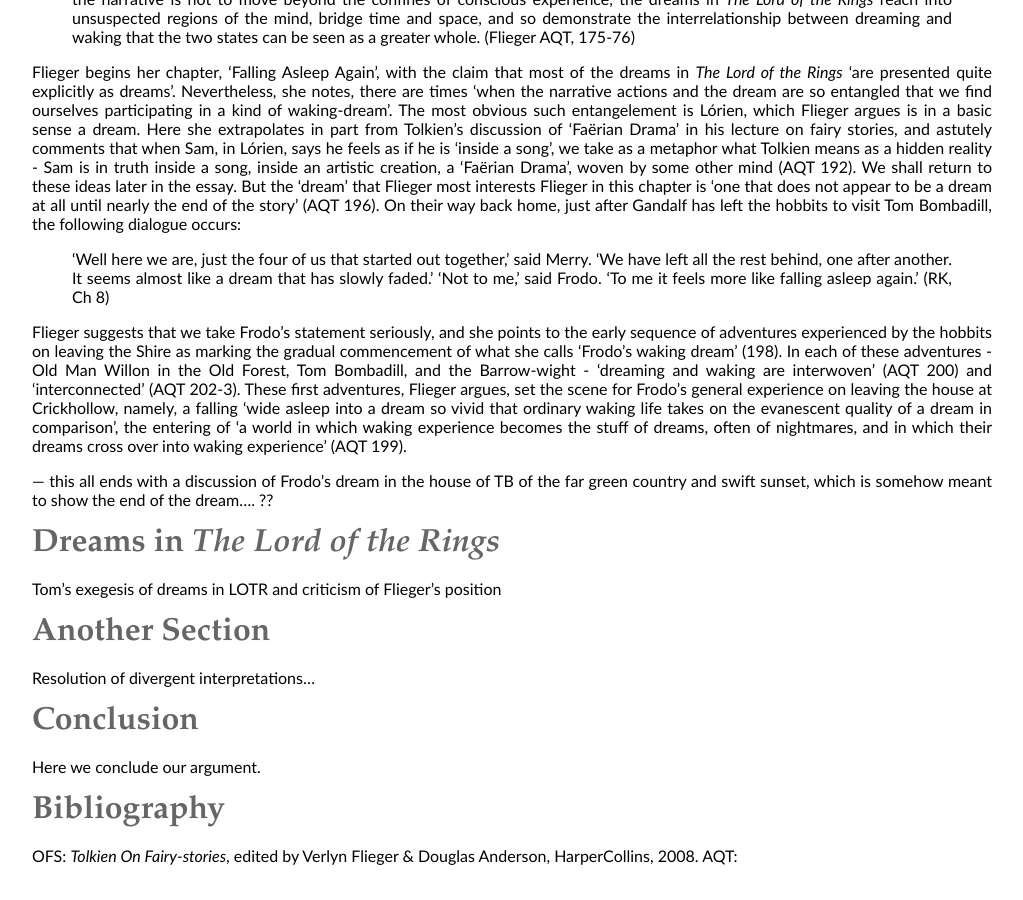
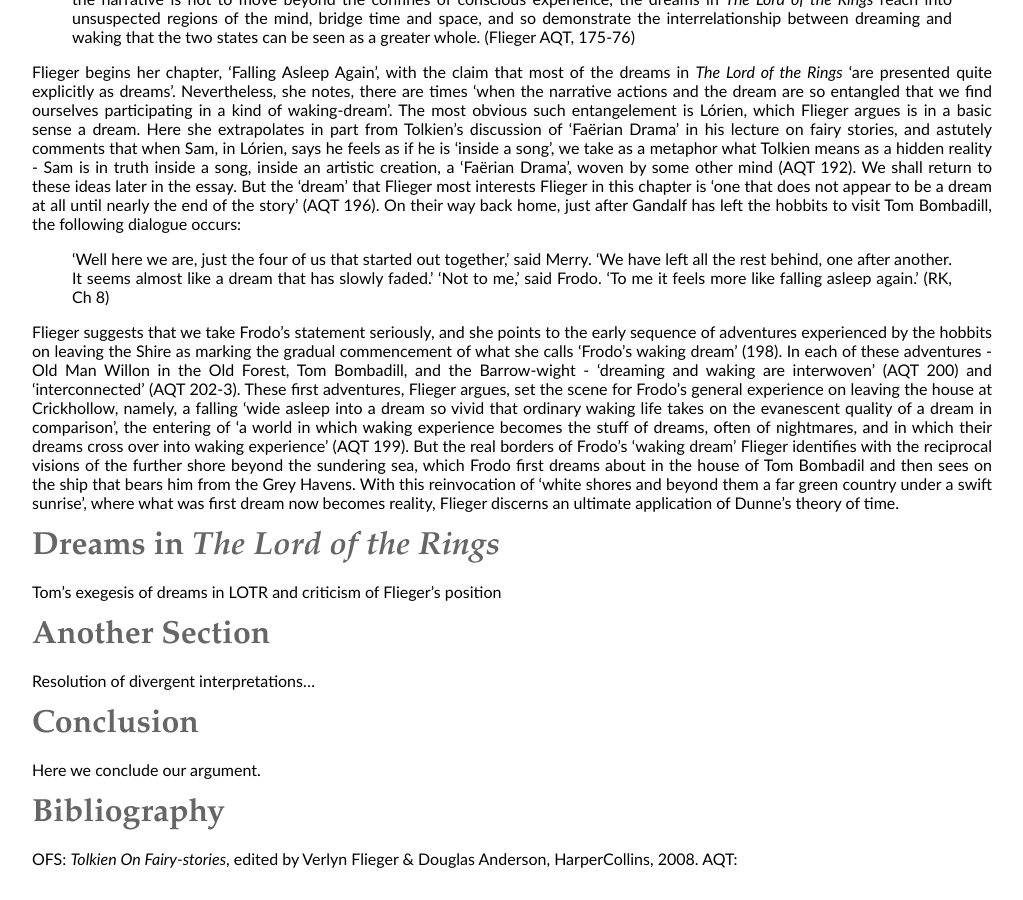
Before and after one commit to uoou/AWildernessOfDragons, a Jekyll site: the page built from essay.md, in a window 1280 px wide and 900 px high, scrolled down 2055 px. Shown: the whole window, without its empty margins (0-1023 px from the left). Built offline with Jekyll 4.4.1, drawn with Linux system fonts in a browser that asks for light colours; Markdown is read by kramdown in place of the engine named in the settings.

Commit message:
Update essay.md

```diff
--- a/essay.md
+++ b/essay.md
@@ -54,12 +54,7 @@
 >'Well here we are, just the four of us that started out together,' said Merry. 'We have left all the rest behind, one after another. It seems almost like a dream that has slowly faded.'
 >'Not to me,' said Frodo. 'To me it feels more like falling asleep again.' (RK, Ch 8)
 
-Flieger suggests that we take Frodo's statement seriously, and she points to the early sequence of adventures experienced by the hobbits on leaving the Shire as marking the gradual commencement of what she calls 'Frodo's waking dream' (198). In each of these adventures - Old Man Willon in the Old Forest, Tom Bombadill, and the Barrow-wight - 'dreaming and waking are interwoven' (AQT 200) and 'interconnected' (AQT 202-3). These first adventures, Flieger argues, set the scene for Frodo's general experience on leaving the house at Crickhollow, namely, a falling 'wide asleep into a dream so vivid that ordinary waking life takes on the evanescent quality of a dream in comparison', the entering of 'a world in which waking experience becomes the stuff of dreams, often of nightmares, and in which their dreams cross over into waking experience' (AQT 199).
-
-
-
---- this all ends with a discussion of Frodo’s dream in the house of TB of the far green country and swift sunset, which is somehow meant to show the end of the dream…. ??
-
+Flieger suggests that we take Frodo's statement seriously, and she points to the early sequence of adventures experienced by the hobbits on leaving the Shire as marking the gradual commencement of what she calls 'Frodo's waking dream' (198). In each of these adventures - Old Man Willon in the Old Forest, Tom Bombadill, and the Barrow-wight - 'dreaming and waking are interwoven' (AQT 200) and 'interconnected' (AQT 202-3). These first adventures, Flieger argues, set the scene for Frodo's general experience on leaving the house at Crickhollow, namely, a falling 'wide asleep into a dream so vivid that ordinary waking life takes on the evanescent quality of a dream in comparison', the entering of 'a world in which waking experience becomes the stuff of dreams, often of nightmares, and in which their dreams cross over into waking experience' (AQT 199). But the real borders of Frodo's 'waking dream' Flieger identifies with the reciprocal visions of the further shore beyond the sundering sea, which Frodo first dreams about in the house of Tom Bombadil and then sees on the ship that bears him from the Grey Havens. With this reinvocation of 'white shores and beyond them a far green country under a swift sunrise', where what was first dream now becomes reality, Flieger discerns an ultimate application of Dunne's theory of time.
 
 
 ###Dreams in *The Lord of the Rings*
```
